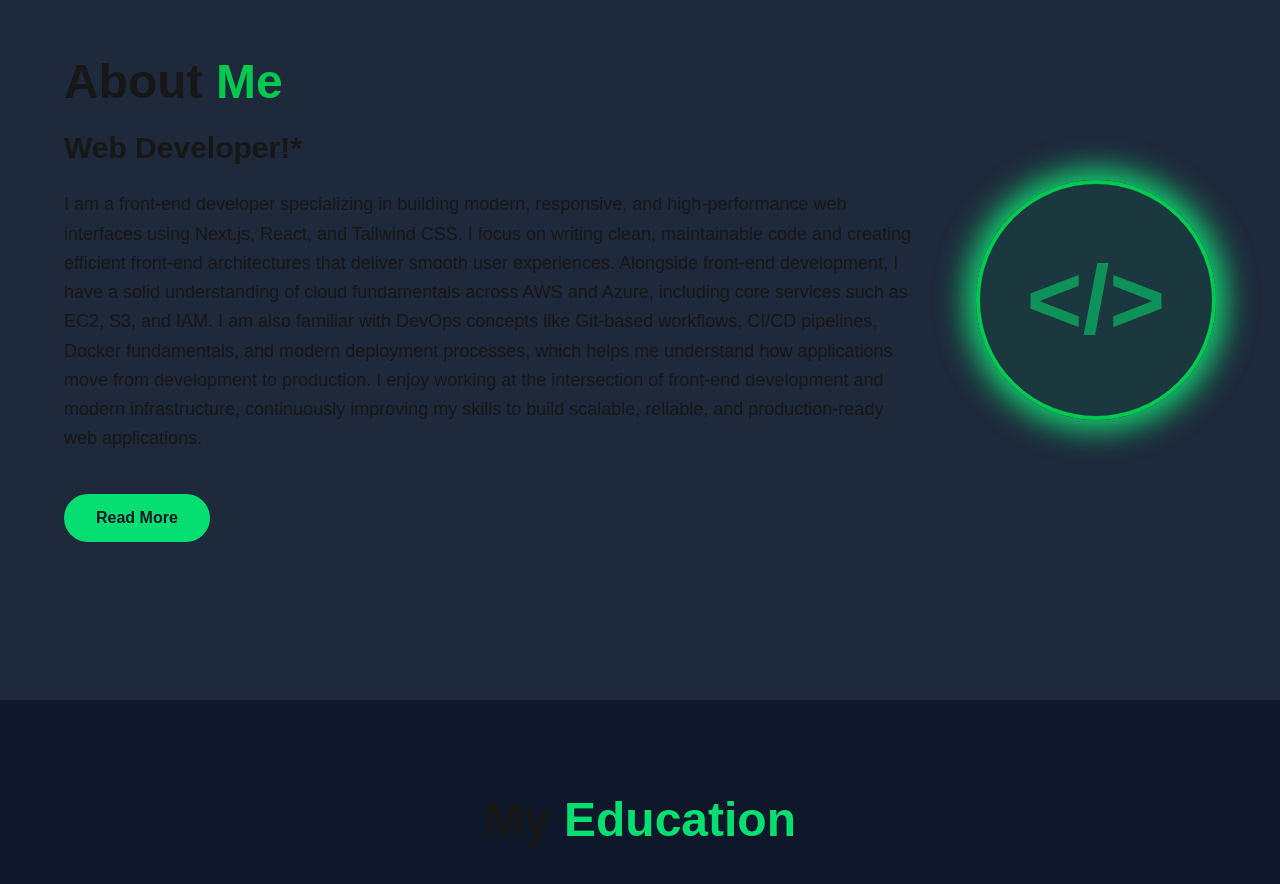
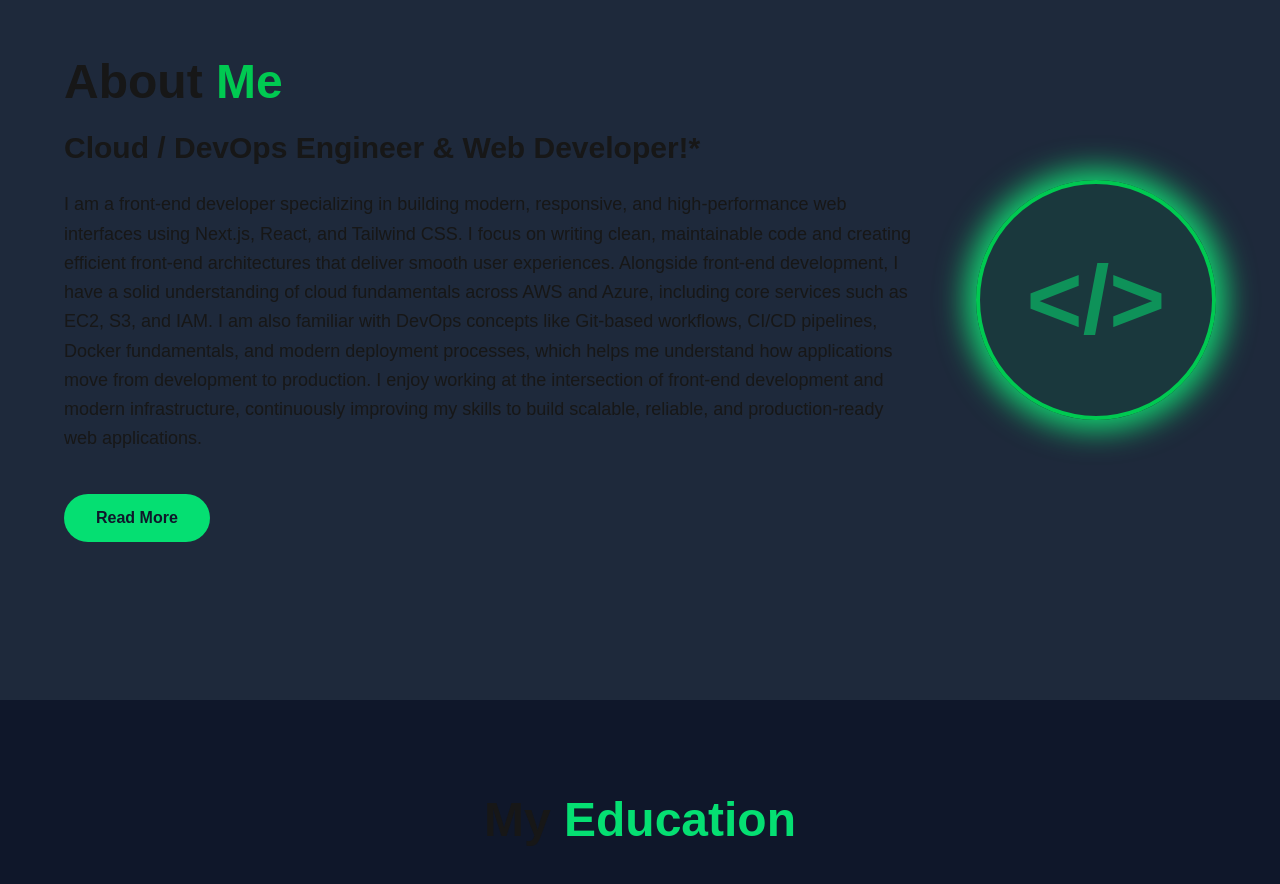
Before and after one commit to majdi-testing/my-resume-cicd, a Next.js app: page / in a window 1280 px wide. Shown: the part 900-1784 px from the top of the page. Built offline with nearby package versions, Linux system fonts and the light colour scheme.

Commit message:
update about

```diff
--- a/src/app/components/About.jsx
+++ b/src/app/components/About.jsx
@@ -47,7 +47,7 @@ const About = () => {
                 visible ? "opacity-100 translate-y-0" : "opacity-0 translate-y-5"
               }`}
             >
-              Web Developer!*
+              Cloud / DevOps Engineer & Web Developer!*
             </h3>
 
             <p
```
